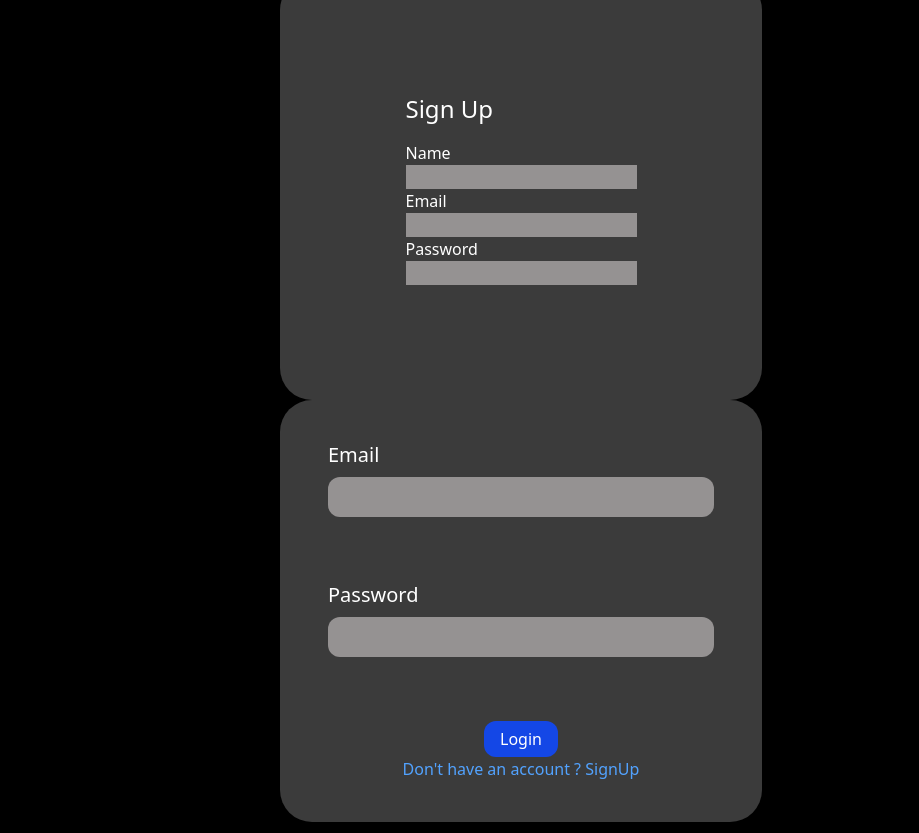
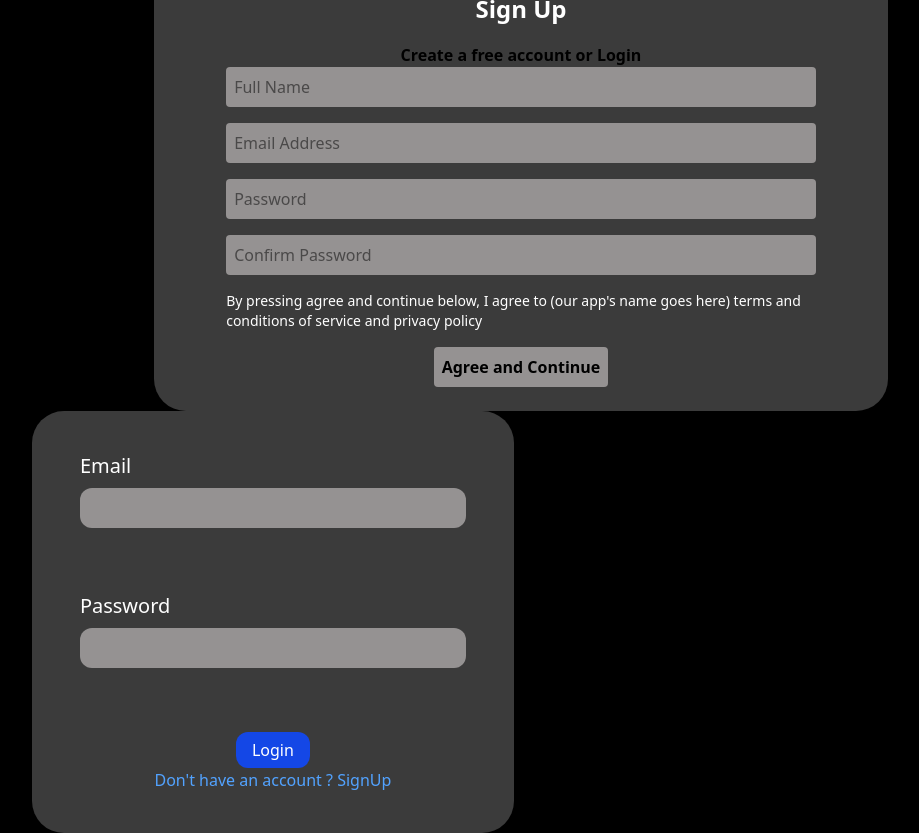
Before and after one commit to SinBin10/Task-Management-App, a React (Vite) app in the folder client/: page /login in a window 1280 px wide. Shown: the whole page, without its empty margins (119-1038 px from the left). Built offline with nearby package versions, Linux system fonts and the light colour scheme.

Commit message:
Added edits to the sign up page

```diff
--- a/client/src/Pages/SignUp.jsx
+++ b/client/src/Pages/SignUp.jsx
@@ -1,24 +1,77 @@
 export const SignUp = () => {
+  return (
+    <main className="block m-auto">
 
-  return (
-    <div>
-      <div className="w-[482px] h-[422px] bg-[#3B3B3B] rounded-4xl flex justify-center items-center">
-        <div className="flex flex-col">
-          <h1 className="text-white text-2xl mb-4 ">Sign Up</h1>
-          <label className="text-white" htmlFor="">
-            Name
-          </label>
-           <input className="bg-[#959292]" type="text" />
-          <label className="text-white" htmlFor="">
-            Email
-          </label>
-           <input className="bg-[#959292]" type="text" />
-          <label className="text-white" htmlFor="">
-            Password
-          </label>
-          <input className="bg-[#959292]" type="text" />
+      <section className=" block m-auto w-9/12 h-max bg-[#3B3B3B] rounded-4xl justify-items-center p-6">
+
+
+        <div className="flex flex-col w-full px-12 justify-center">
+
+          {/* Header */}
+          <header className="text-center">
+            <h1 className="text-white text-2xl font-bold mb-4 m-auto p-0.5">Sign Up</h1>
+            <p className="m-auto font-bold">Create a free account or Login</p>
+          </header>
+
+          {/* Form Section */}
+          <form>
+            <div className="mb-4">
+              <input
+                type="text"
+                placeholder="Full Name"
+                required
+                className="bg-[#959292] w-full p-2 rounded"
+              />
+            </div>
+
+            <div className="mb-4">
+              <input
+                type="email"
+                placeholder="Email Address"
+                required
+                className="bg-[#959292] w-full p-2 rounded"
+              />
+            </div>
+
+            <div className="mb-4">
+              <input
+                type="password"
+                placeholder="Password"
+                required
+                className="bg-[#959292] w-full p-2 rounded"
+              />
+            </div>
+
+              {/* The password div will have script to validate length, charachters and all that */}
+            <div className="mb-4">
+              <input
+                type="password"
+                placeholder="Confirm Password"
+                required
+                className="bg-[#959292] w-full p-2 rounded"
+              />
+            </div>
+
+            {/* Terms and Conditions */}
+            <div className="text-white text-sm mb-4">
+              <p>
+                By pressing agree and continue below, I agree to (our app's name goes here) terms and conditions of service and privacy policy
+              </p>
+            </div>
+
+            {/* Submit button */}
+            <div className="text-center">
+              <button
+                type="submit"
+                className="bg-[#959292] text-black p-2 rounded m-auto font-bold"
+              >
+                Agree and Continue
+              </button>
+            </div>
+          </form>
         </div>
-      </div>
-    </div>
+
+      </section>
+    </main>
   );
 }
```
